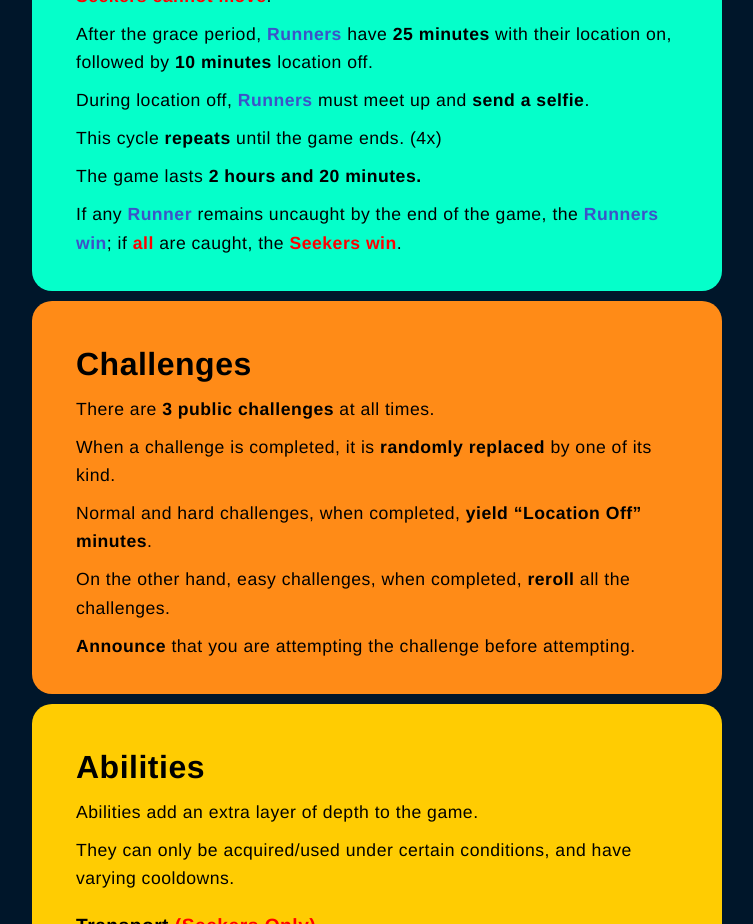
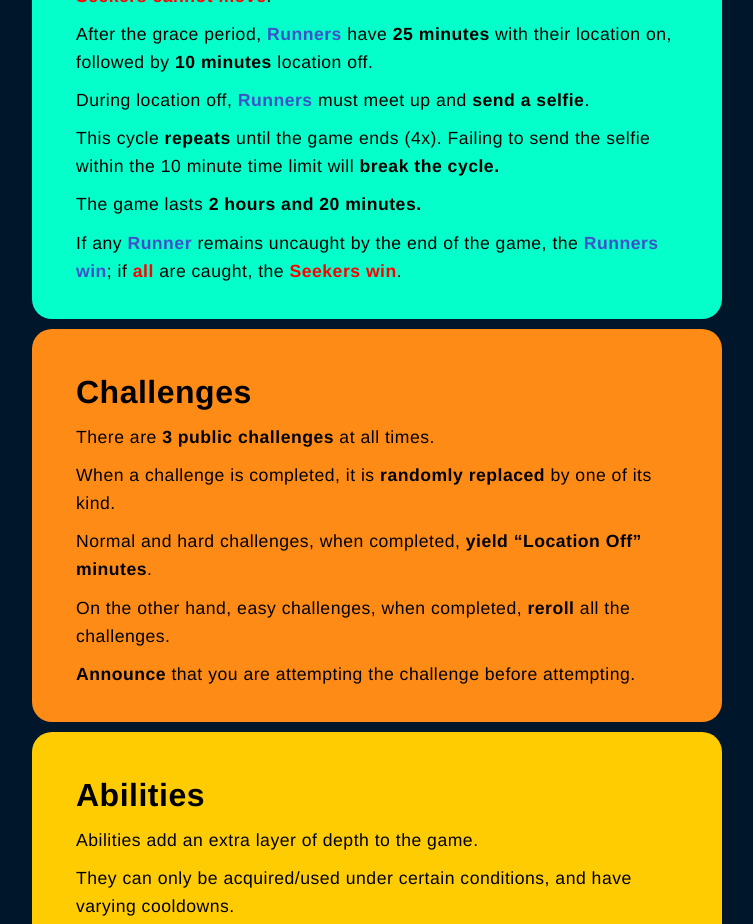
Before and after one commit to JoelIrawanLim/tagWebsite, a React (Vite) app: page /docs in a window 1280 px wide. Shown: the part 1680-2604 px from the top of the page, without its empty margins (263-1016 px from the left). Built offline with nearby package versions, Linux system fonts and the light colour scheme; no server answers.

Commit message:
add line in basics doc

```diff
--- a/src/DocsData.ts
+++ b/src/DocsData.ts
@@ -61,7 +61,7 @@ export const SectionContent: ISectionContent[] = [
         <p>At the start of the game, there is a 10 minute grace period where <red>Seekers cannot move</red>.</p>
         <p>After the grace period, <blue>Runners</blue> have <yellow>25 minutes</yellow> with their location on, followed by <yellow>10 minutes</yellow> location off.</p>
         <p>During location off, <blue>Runners</blue> must meet up and <yellow>send a selfie</yellow>.</p>
-        <p>This cycle <yellow>repeats</yellow> until the game ends. (4x)</p>
+        <p>This cycle <yellow>repeats</yellow> until the game ends (4x). Failing to send the selfie within the 10 minute time limit will <yellow>break the cycle.</yellow></p>
         <p>The game lasts <yellow>2 hours and 20 minutes.</yellow></p>
         <p>If any <blue>Runner</blue> remains uncaught by the end of the game, the <blue>Runners win</blue>; if <red>all</red> are caught, the <red>Seekers win</red>.</p>
         `,
```
